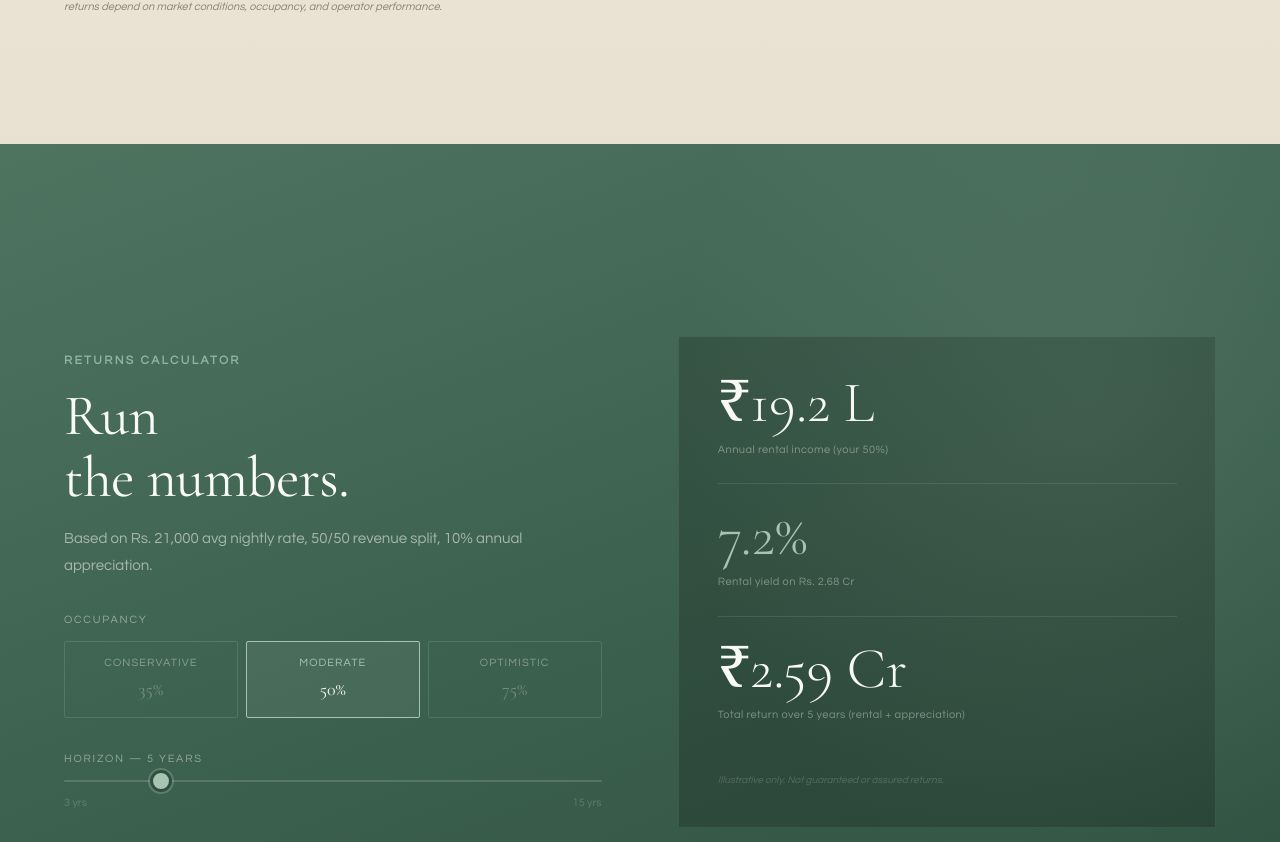
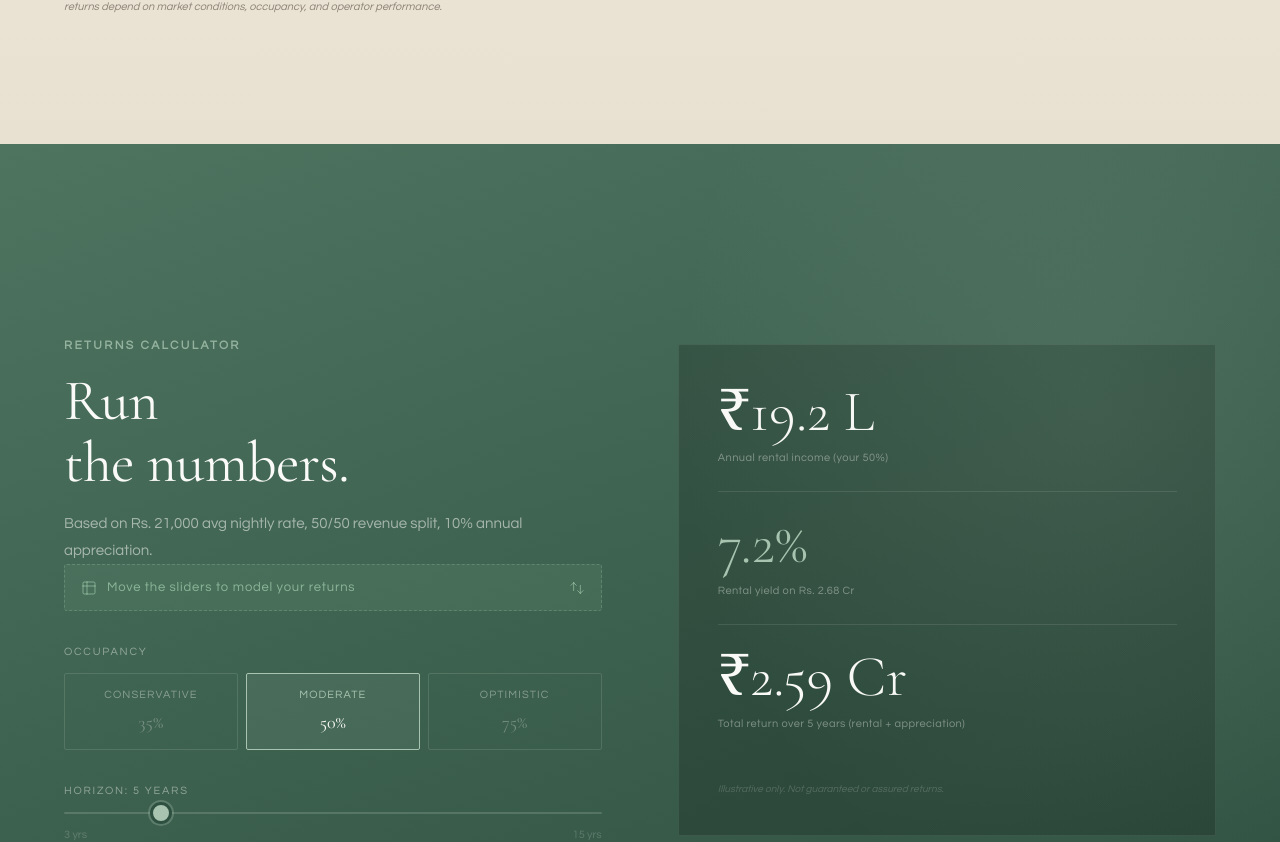
Before and after one commit to Abhi011999/ganapati-air-landing, a Next.js app: page / in a window 1280 px wide. Shown: the part 6035-6877 px from the top of the page. Built offline with nearby package versions, Linux system fonts and the light colour scheme.

Commit message:
fix: nav scrolled sandy/light tone, subtitle larger+left-bordered, calc drag hint, dash removed from calculator

```diff
--- a/app/globals.css
+++ b/app/globals.css
@@ -94,11 +94,12 @@ h1,h2,h3,h4,h5,h6 {
   transition: background 0.5s ease, backdrop-filter 0.5s ease, border-color 0.5s ease;
 }
 .nav--scrolled {
-  background: rgba(5,12,8,0.88) !important;
+  background: rgba(240,236,226,0.96) !important;
   backdrop-filter: blur(18px) !important;
   -webkit-backdrop-filter: blur(18px) !important;
-  border-bottom: 1px solid rgba(255,255,255,0.08) !important;
-}
+  border-bottom: 1px solid rgba(122,158,138,0.2) !important;
+}
+.nav--scrolled .nav__tag { color: var(--stone) !important; }
 .nav__logo-wrap {
   display: flex;
   align-items: center;
@@ -1882,3 +1883,32 @@ h1,h2,h3,h4,h5,h6 {
 
 /* DVP footer — no dash */
 .footer__credit span { letter-spacing: 0.08em; }
+
+/* ================================================================
+   CALCULATOR DRAG HINT
+   ================================================================ */
+.calc__drag-hint {
+  display: flex;
+  align-items: center;
+  gap: 10px;
+  margin-bottom: 32px;
+  padding: 12px 16px;
+  background: rgba(168,212,180,0.08);
+  border: 1px dashed rgba(168,212,180,0.25);
+  border-radius: 3px;
+  font-size: 13px;
+  color: rgba(168,212,180,0.7);
+  letter-spacing: 0.06em;
+  animation: heroFadeUp 0.8s ease 0.3s both;
+}
+.calc__drag-hint svg {
+  width: 16px; height: 16px;
+  stroke: rgba(168,212,180,0.6);
+  flex-shrink: 0;
+}
+.calc__drag-hint span { flex: 1; }
+
+/* Nav scrolled — logo divider visible on light bg */
+.nav--scrolled .nav__logo-divider {
+  background: rgba(60,50,40,0.2) !important;
+}
--- a/components/Calculator.tsx
+++ b/components/Calculator.tsx
@@ -38,6 +38,11 @@ export default function Calculator() {
               Based on Rs. 21,000 avg nightly rate, 50/50 revenue split, 10% annual appreciation.
             </p>
 
+            <div className="calc__drag-hint reveal">
+              <svg viewBox="0 0 24 24" fill="none" stroke="currentColor" strokeWidth="1.5" strokeLinecap="round" strokeLinejoin="round"><path d="M9 3H5a2 2 0 00-2 2v4m6-6h10a2 2 0 012 2v4M9 3v18m0 0h10a2 2 0 002-2V9M9 21H5a2 2 0 01-2-2V9m0 0h18"/></svg>
+              <span>Move the sliders to model your returns</span>
+              <svg viewBox="0 0 24 24" fill="none" stroke="currentColor" strokeWidth="1.5" strokeLinecap="round" strokeLinejoin="round"><path d="M7 16V4m0 0L3 8m4-4l4 4"/><path d="M17 8v12m0 0l4-4m-4 4l-4-4"/></svg>
+            </div>
             <div className="calc__group reveal">
               <div className="calc__group-label">Occupancy</div>
               <div className="calc__tabs">
@@ -56,7 +61,7 @@ export default function Calculator() {
             </div>
 
             <div className="calc__group reveal">
-              <div className="calc__group-label">Horizon — {years} Years</div>
+              <div className="calc__group-label">Horizon: {years} Years</div>
               <input
                 type="range" min={3} max={15} step={1} value={years}
                 onChange={(e) => setYears(Number(e.target.value))}
```
